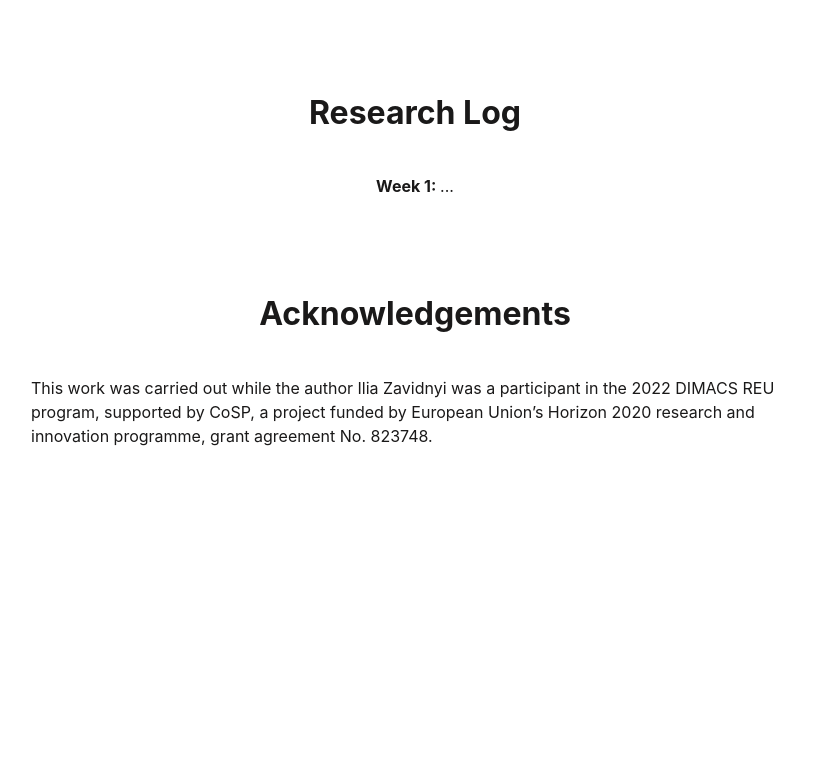
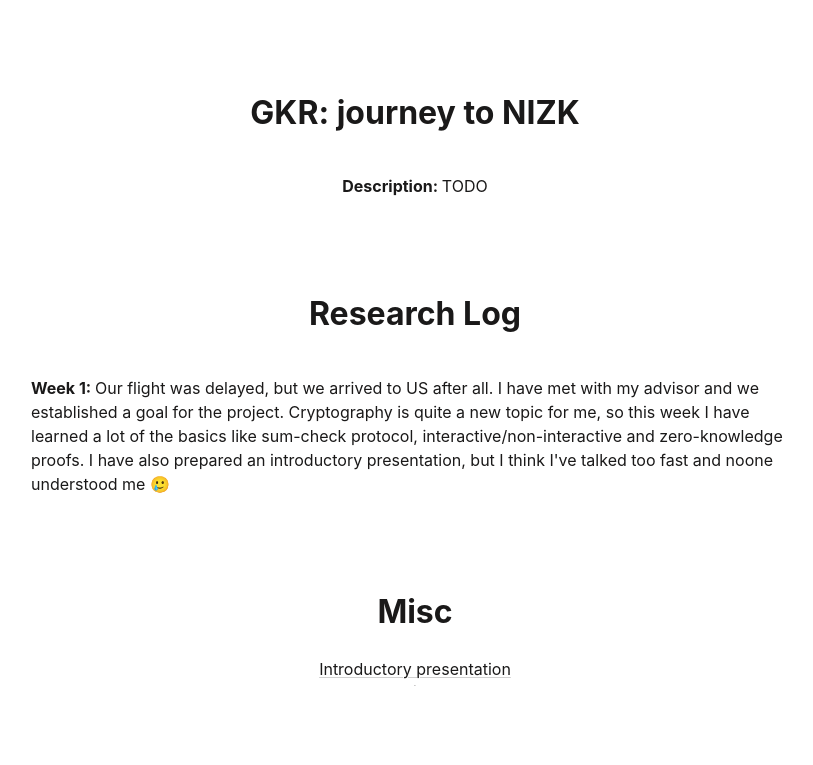
Before and after one commit to zavidnyi/reu-dimacs-2022, a plain HTML site: page simple_website/index.html in a window 1280 px wide. Shown: the part 347-1112 px from the top of the page, without its empty margins (225-1038 px from the left). Before the commit the page ends 859 px from the top, so only its background shows below. Drawn offline with Linux system fonts and the light colour scheme.

Commit message:
updated website log and posted intro presentation

```diff
--- a/simple_website/index.html
+++ b/simple_website/index.html
@@ -117,8 +117,23 @@
         <a href="http://reu.dimacs.rutgers.edu/~iz67/" target="_blank" class="link , tlink">Ilia Zavidnyi</a>.
     </p>
 
+    <h2>GKR: journey to NIZK</h2>
+
+    <p><strong>Description: </strong> TODO</p>
+
     <h2>Research Log</h2>
-    <p><strong>Week 1: </strong>...</p>
+    <p>
+        <strong>Week 1: </strong>
+        Our flight was delayed, but we arrived to US after all.
+        I have met with my advisor and we established a goal for the project.
+        Cryptography is quite a new topic for me, so this week I have learned a lot of the basics like sum-check protocol, interactive/non-interactive and zero-knowledge proofs.
+        I have also prepared an introductory presentation, but I think I've talked too fast and noone understood me 🥲
+    </p>
+
+
+    <h2>Misc</h2>
+
+    <a href="intro.pdf" target="_blank" class="link , tlink">Introductory presentation</a>.
 
     <h2>Acknowledgements</h2>
     <p style="margin-bottom: 4rem;">
```
Also changed, not shown: 4 other files.
